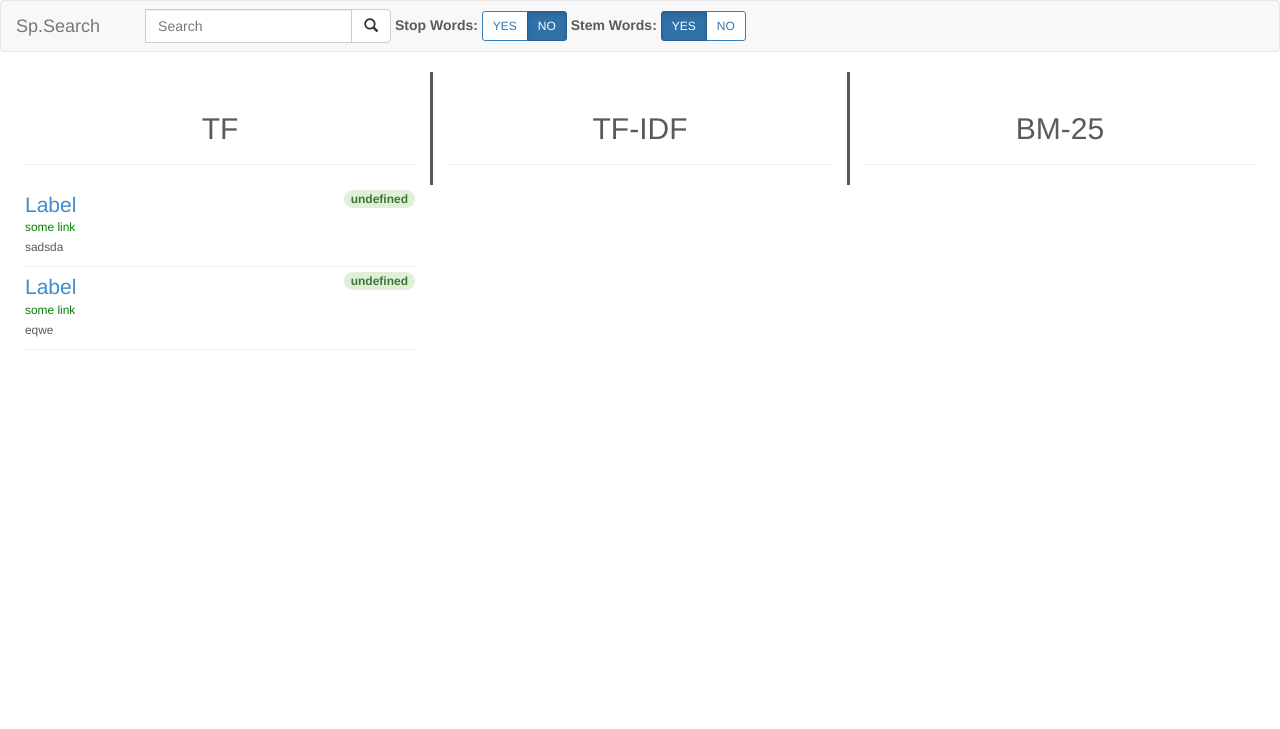
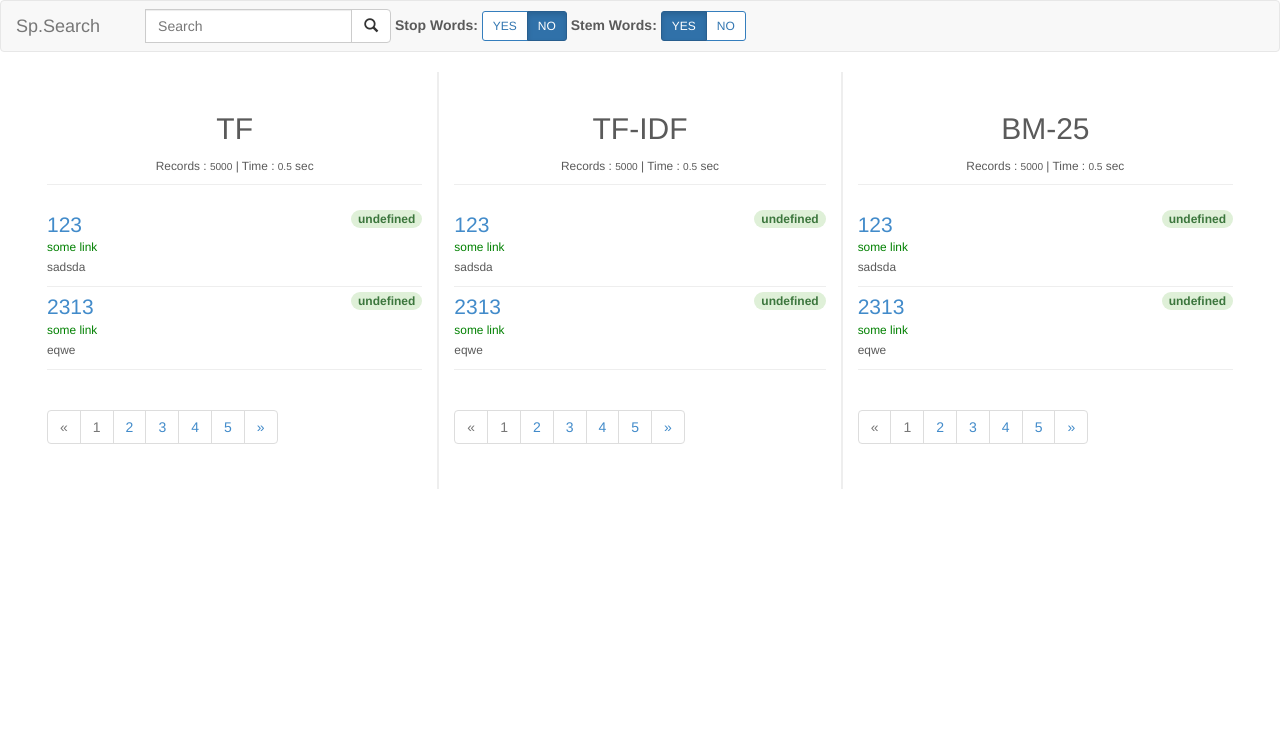
Before and after one commit to arihantsethia/Sp.Search, a Flask app: page /search in a window 1280 px wide. Shown: the top 729 px of the page. Run offline with Flask 2, Linux system fonts and the light colour scheme; parts of the project's set-up code (start-up, migrations or seed data) failed here and were passed over; some libraries are stand-ins or nearby versions.

Commit message:
UI Complete

```diff
--- a/html_utils.py
+++ b/html_utils.py
@@ -68,6 +68,7 @@ def generate_json(query_id, rank_list, query_string, scoring_method, processing_
 	result = dict()
 	result['query_id'] = str(query_id)
 	result['scoring_method'] = str(scoring_method)
+	result['start_rank'] = start_rank
 	result['time'] = str(processing_time)
-	result['number_of_result'] = str(results_length)
+	result['total_result'] = str(results_length)
 	result['rank_list'] = generate_json_rank_list(rank_list, query_string, start_rank)
--- a/server.py
+++ b/server.py
@@ -9,30 +9,26 @@ import uuid
 app = Flask(__name__)
 app.config.from_object(__name__)
 app.config.from_envvar('FLASKR_SETTINGS', silent=True)
-query_parser = None
 
 # Blueprints : Setting the blueprints for handling various routes
 app.register_blueprint(views)
 #Initaialzes the database from the database schema give in 'schema.sql'
 def init_query_parser():
-	with app.app_context():
-		root_dir = '/home/arihant/Github/Sp.Search/'
-		index_dir = root_dir + 'indices/'
-		indices = []
-		indices.append(index_dir+'indexWithoutStopWordsAndWithStemming')
-		indices.append(index_dir+'indexWithStopWordsAndWithStemming')
-		indices.append(index_dir+'indexWithoutStopWordsAndWithoutStemming')
-		indices.append(index_dir+'indexWithStopWordsAndWithoutStemming')
-		error_dir = root_dir + 'errors/'
-		errorLogFile =error_dir + 'error.log'
-		stop_words_file = root_dir+"indexer/stopWords.txt"
-		k = 2.00
-		b = 0.75
-		query_parser = queryparser.QueryParser(indices,stop_words_file, k, b)
-
-def get_query_parser():
-	return query_parser;
+	root_dir = '/home/arihant/Github/Sp.Search/'
+	index_dir = root_dir + 'indices/'
+	indices = []
+	indices.append(index_dir+'indexWithoutStopWordsAndWithStemming')
+	indices.append(index_dir+'indexWithStopWordsAndWithStemming')
+	indices.append(index_dir+'indexWithoutStopWordsAndWithoutStemming')
+	indices.append(index_dir+'indexWithStopWordsAndWithoutStemming')
+	error_dir = root_dir + 'errors/'
+	errorLogFile =error_dir + 'error.log'
+	stop_words_file = root_dir+"indexer/stopWords.txt"
+	k = 2.00
+	b = 0.75
+	query_parser = queryparser.QueryParser(indices,stop_words_file, k, b)
+	g._query_parser = query_parser
 
 if __name__ == '__main__':
-	init_query_parser()
+	#init_query_parser()
 	app.run(host='0.0.0.0',debug=True)
--- a/static/css/style.css
+++ b/static/css/style.css
@@ -29,7 +29,7 @@ html, body {
     padding: 10px;
     text-align: center;
     height:40px;
-    border: 1px solid #ccc;;
+    border: 1px solid #ccc;
     background: #fafafa;
     transition:0.2s ease-in-out;
 }
@@ -47,7 +47,7 @@ html, body {
 
 .form-box input:focus{
     outline: 0;
-    background: #eee;
+    background: #fafafa;
 }
 
 .form-box input[type="text"]{
@@ -135,7 +135,7 @@ body {
 .container-full {
   margin: 0 auto;
   padding: 0 25px;
-  width: 100%;
+  width: 95%;
 }
 /* CSS used here will be applied after bootstrap.css */
 .result-div{
@@ -150,8 +150,8 @@ padding-top:5px
 }
 
 .div-middle{
-  border-right-style: solid;
-  border-left-style: solid;
+  border-right: 2px solid #eee;
+  border-left: 2px solid #eee;
 }
 
 .scoring{
@@ -162,3 +162,84 @@ padding-top:5px
   margin-top:10px;
   margin-bottom:0px;
 }
+
+.fill {
+    min-height: 100%;
+    height: 100%;
+}
+
+/* columns of same height styles */
+.container-xs-height {
+    display:table;
+    padding-left:0px;
+    padding-right:0px;
+}
+.row-xs-height {
+    display:table-row;
+}
+.col-xs-height {
+    display:table-cell;
+    float:none;
+}
+@media (min-width: 768px) {
+    .container-sm-height {
+        display:table;
+        padding-left:0px;
+        padding-right:0px;
+    }
+    .row-sm-height {
+        display:table-row;
+    }
+    .col-sm-height {
+        display:table-cell;
+        float:none;
+    }
+}
+@media (min-width: 992px) {
+    .container-md-height {
+        display:table;
+        padding-left:0px;
+        padding-right:0px;
+    }
+    .row-md-height {
+        display:table-row;
+    }
+    .col-md-height {
+        display:table-cell;
+        float:none;
+    }
+}
+@media (min-width: 1200px) {
+    .container-lg-height {
+        display:table;
+        padding-left:0px;
+        padding-right:0px;
+    }
+    .row-lg-height {
+        display:table-row;
+    }
+    .col-lg-height {
+        display:table-cell;
+        float:none;
+    }
+}
+
+/* vertical alignment styles */
+.col-top {
+    vertical-align:top;
+}
+.col-middle {
+    vertical-align:middle;
+}
+.col-bottom {
+    vertical-align:bottom;
+}
+
+/* fix firefox responsive images */
+.img-responsive {
+    width: 100%
+}
+
+.loader{
+  vertical-align:middle;
+}
--- /dev/null
+++ b/static/js/jquery.bootpag.min.js
@@ -0,0 +1,19 @@
+/*
+
+ bootpag - jQuery plugin for dynamic pagination
+
+ Copyright (c) 2013 botmonster@7items.com
+
+ Licensed under the MIT license:
+   http://www.opensource.org/licenses/mit-license.php
+
+ Project home:
+   http://botmonster.com/jquery-bootpag/
+
+ Version:  1.0.5
+
+*/
+(function(f){f.fn.bootpag=function(n){function j(e,b){var c,d=0==a.maxVisible?1:a.maxVisible,m=1==a.maxVisible?0:1,l=Math.floor((b-1)/d)*d,g=e.find("li");a.page=b=0>b?0:b>a.total?a.total:b;g.removeClass("disabled");c=1>b-1?1:a.leaps&&b-1>=a.maxVisible?Math.floor((b-1)/d)*d:b-1;g.first().toggleClass("disabled",1===b).attr("data-lp",c).find("a").attr("href",h(c));m=1==a.maxVisible?0:1;c=b+1>a.total?a.total:a.leaps&&b+1<a.total-a.maxVisible?l+a.maxVisible+m:b+1;g.last().toggleClass("disabled",b===a.total).attr("data-lp",
+c).find("a").attr("href",h(c));d=g.filter("[data-lp="+b+"]");if(!d.not(".next,.prev").length){var j=b<=l?-a.maxVisible:0;g.not(".next,.prev").each(function(b){c=b+1+l+j;f(this).attr("data-lp",c).toggle(c<=a.total).find("a").html(c).attr("href",h(c))});d=g.filter("[data-lp="+b+"]")}d.addClass("disabled");k.data("settings",a)}function h(e){return a.href.replace(a.hrefVariable,e)}var k=this,a=f.extend({total:0,page:1,maxVisible:null,leaps:!0,href:"javascript:void(0);",hrefVariable:"{{number}}",next:"&raquo;",
+prev:"&laquo;"},k.data("settings")||{},n||{});if(0>=a.total)return this;!f.isNumeric(a.maxVisible)&&!a.maxVisible&&(a.maxVisible=a.total);k.data("settings",a);return this.each(function(){var e,b,c=f(this),d=['<ul class="pagination bootpag">'];a.prev&&d.push('<li data-lp="1" class="prev"><a href="'+h(1)+'">'+a.prev+"</a></li>");for(b=1;b<=Math.min(a.total,a.maxVisible);b++)d.push('<li data-lp="'+b+'"><a href="'+h(b)+'">'+b+"</a></li>");a.next&&(b=a.leaps&&a.total>a.maxVisible?Math.min(a.maxVisible+
+1,a.total):2,d.push('<li data-lp="'+b+'" class="next"><a href="'+h(b)+'">'+a.next+"</a></li>"));d.push("</ul>");c.find("ul.bootpag").remove();c.append(d.join(""));e=c.find("ul.bootpag");c.find("li").click(function(){var a=f(this);a.hasClass("disabled")||(a=parseInt(a.attr("data-lp"),10),j(e,a),k.trigger("page",a))});j(e,a.page)})}})(jQuery,window);
--- a/templates/header.html
+++ b/templates/header.html
@@ -39,15 +39,46 @@
 		================================================== -->
 		<!-- Placed at the end of the document so the pages load faster -->
 		<script src="{{ url_for('static', filename='js/bootstrap.min.js') }}"></script>
+		<script src="{{ url_for('static', filename='js/jquery.bootpag.min.js') }}"></script>
 		<script>
 		$('.radioBtn a').on('click', function(){
 			var sel = $(this).data('title');
 			var tog = $(this).data('toggle');
+			console.log(tog,sel);
+			localStorage.setItem(tog,sel);
 			$('#'+tog).prop('value', sel);
 
 			$('a[data-toggle="'+tog+'"]').not('[data-title="'+sel+'"]').removeClass('active').addClass('notActive');
 			$('a[data-toggle="'+tog+'"][data-title="'+sel+'"]').removeClass('notActive').addClass('active');
-      })
+		});
+		$(document).ready(function(){
+			if (localStorage.getItem("stop_words")==null) {
+				localStorage.setItem("stop_words",'N');
+			}else{
+				sel = localStorage.getItem("stop_words");
+				$('#stop_words').prop('value', sel);
+				if(sel == 'Y'){
+					$('a[data-toggle="stop_words"]').eq(0).removeClass('notActive').addClass('active');
+					$('a[data-toggle="stop_words"]').eq(1).removeClass('active').addClass('notActive');
+				}else{
+					$('a[data-toggle="stop_words"]').eq(1).removeClass('notActive').addClass('active');
+					$('a[data-toggle="stop_words"]').eq(0).removeClass('active').addClass('notActive');
+				}
+			}
+			if (localStorage.getItem("stemming")==null) {
+				localStorage.setItem("stemming",'Y');
+			} else{
+				sel = localStorage.getItem("stemming");
+				$('#stemming').prop('value', sel);
+				if(sel == 'Y'){
+					$('a[data-toggle="stemming"]').eq(0).removeClass('notActive').addClass('active');
+					$('a[data-toggle="stemming"]').eq(1).removeClass('active').addClass('notActive');
+				}else{
+					$('a[data-toggle="stemming"]').eq(1).removeClass('notActive').addClass('active');
+					$('a[data-toggle="stemming"]').eq(0).removeClass('active').addClass('notActive');
+				}
+			}
+		});
 		</script>
 	</body>
 </html>
--- a/templates/search_results.html
+++ b/templates/search_results.html
@@ -17,7 +17,7 @@
         <div class="col-sm-8 col-md-8">
             <form class="navbar-form" role="search">
                 <div class="input-group">
-                    <input type="hidden" name="stopWords" id="stopWords" value="N">
+                    <input type="hidden" name="stop_words" id="stop_words" value="N">
                     <input type="hidden" name="stemming" id="stemming" value="Y">
                     <input type="text" class="form-control" placeholder="Search" name="query">
                     <div class="input-group-btn">
@@ -28,8 +28,8 @@
                 <div class="form-group">
                     <label class="filter-col" style="margin-right:0;" for="pref-orderby">Stop Words:</label>
                     <div id="radioBtn" class="btn-group radioBtn" name="stop">
-                        <a class="btn btn-primary btn-sm notActive" data-toggle="stopWords" data-title="Y">YES</a>
-                        <a class="btn btn-primary btn-sm active" data-toggle="stopWords" data-title="N">NO</a>
+                        <a class="btn btn-primary btn-sm notActive" data-toggle="stop_words" data-title="Y">YES</a>
+                        <a class="btn btn-primary btn-sm active" data-toggle="stop_words" data-title="N">NO</a>
                     </div>
                 </div>
                 <div class="form-group">
@@ -44,48 +44,84 @@
     </div>
     <!-- /.navbar-collapse -->
 </nav>
-<div class="container-full">
-    <div class="row">
-        <div class="col-md-4">
+<div class="container-full container-xs-height">
+    <div class="row row-xs-height">
+        <div class="col-md-4 col-xs-height fill">
             <div class="page-header scoring">
                 <h2>TF</h2>
+                <small>Records : <small id="tf-records"></small> | Time : <small id="tf-time"></small> sec</small>
             </div>
-            <div id="resultstf"></div>
+            <div class="col-md-3 col-md-offset-3"><img src="static/images/wait.gif" id="tf-wait" style="display:none"/></div>
+            <div id="tf-results"></div>
+            <div id="tf-nav" class="pagination" data-method="tf"></div>
         </div>
-        <div class="col-md-4 div-middle ">
-            <div class="page-header  scoring">
+        <div class="col-md-4 div-middle col-xs-height fill">
+            <div class="page-header scoring">
                 <h2>TF-IDF</h2>
+                <small>Records : <small id="tfidf-records"></small> | Time : <small id="tfidf-time"></small> sec</small>
             </div>
-            <div id="resultstfidf"></div>
+            <div class="col-md-3 col-md-offset-3"><img src="static/images/wait.gif" id="tfidf-wait" style="display:none"/></div>
+            <div id="tfidf-results"></div>
+            <div id="tfidf-nav" class="pagination" data-method="tfidf"></div>
         </div>
-        <div class="col-md-4">
-            <div class="page-header  scoring">
+        <div class="col-md-4 col-xs-height fill">
+            <div class="page-header scoring">
                 <h2>BM-25</h2>
+                <small>Records : <small id="bm-25-records"></small> | Time : <small id="bm-25-time"></small> sec</small>
             </div>
-            <div id="resultsbm"></div>
+            <div class="col-md-3 col-md-offset-3"><img src="static/images/wait.gif" id="bm-25-wait" style="display:none"/></div>
+            <div id="bm-25-results"></div>
+            <div id="bm-25-nav" class="pagination" data-method="bm-25"></div>
         </div>
     </div>
 </div>
 
 <script type=text/javascript>
     $(document).ready(function() {
+        get_results('tf');
+        get_results('tfidf');
+        get_results('bm-25');
+        $('.pagination').on('page', function(event, num){
+            get_results($(this).data()['method'], num*10, 10);
+        });
+    });
+
+    function get_results(method, rank, num_results){
+        $('#'+method+'-wait').show();
+        $('#'+method+'-results').html("");
+        $('#'+method+'-nav').data('queryid', "");
+        $('#'+method+'-records').html('-');
+        $('#'+method+'-time').html('-');
         $.getJSON('/search_results', {
             query: getParameterByName('query'),
             stemming: getParameterByName('stemming'),
-            stopWords: getParameterByName('stopWords'),
-            scoringMethod: 'tf',
+            stopWords: getParameterByName('stop_words'),
+            scoringMethod: method,
+            start_rank: rank
         }, function(data) {
             var htmlString = "";
             for (var prop in data['results']) {
                 htmlString += '<div class="result-div"> <p class="lead">';
-                htmlString += '<a href="' + data['results'][prop]['url'] + '">Label</a>';
+                htmlString += '<a target="_blank" data-rank="'+data['results'][prop]['rank']+'" data-href="'+data['results'][prop]['url']+'" href="' + data['results'][prop]['log_url'] + '">'+data['results'][prop]['title']+'</a>';
                 htmlString += '<span class="badge alert-success pull-right">' + data['results'][prop]['score'] + '</span></p>';
                 htmlString += '<div class="div-link"><small class="link" >' + 'some link' + '</small>';
-                htmlString += '</div><small>' + data['results'][prop]['content'] + '</small></div><hr class="results-bottom">';
+                htmlString += '</div><small>' + data['results'][prop]['snippet'] + '</small></div><hr class="results-bottom">';
             }
-            $("#resultstf").html(htmlString);
+            $('#'+method+'-results').html(htmlString);
+            $('#'+method+'-nav').data('queryid', data['query_id']);
+            $('#'+method+'-records').html(data['total_results']);
+            $('#'+method+'-time').html(data['time']);
+            numberOfPages = data['total_results']/10;
+            activePage = Math.max(data['start_rank']/10,1);
+            $('#'+method+'-nav').bootpag({
+               total: numberOfPages,
+               page: activePage,
+               maxVisible: 5
+            });
+            $('#'+method+'-wait').hide();
         });
-    });
+    }
+
 
     function getParameterByName(name) {
         name = name.replace(/[\[]/, "\\[").replace(/[\]]/, "\\]");
--- a/views.py
+++ b/views.py
@@ -8,6 +8,23 @@ import cache
 
 #Defining the Blueprint for views.py
 views = Blueprint('views',__name__)
+
+def get_query_parser():
+	root_dir = '/home/arihant/Github/Sp.Search/'
+	index_dir = root_dir + 'indices/'
+	indices = []
+	indices.append(index_dir+'indexWithoutStopWordsAndWithStemming')
+	indices.append(index_dir+'indexWithStopWordsAndWithStemming')
+	indices.append(index_dir+'indexWithoutStopWordsAndWithoutStemming')
+	indices.append(index_dir+'indexWithStopWordsAndWithoutStemming')
+	error_dir = root_dir + 'errors/'
+	errorLogFile =error_dir + 'error.log'
+	stop_words_file = root_dir+"indexer/stopWords.txt"
+	k = 2.00
+	b = 0.75
+	query_parser = queryparser.QueryParser(indices,stop_words_file, k, b)
+	g._query_parser = query_parser
+	return query_parser
 
 @views.route('/')
 def index():
@@ -22,10 +39,11 @@ def search():
 
 @views.route('/search_results',)
 def search_results():
+	#query_parser = flask.g.get('user', get_query_parser())
 	query_string = request.args.get('query', '')
 	stemming = True if request.args.get('stemming','Y') == 'Y' else False
-	stopWords = True if request.args.get('stopWords','N') == 'Y' else False
-	scoring_method = request.args.get('scoringMethod','tf')
+	stopWords = True if request.args.get('stop_words','N') == 'Y' else False
+	scoring_method = request.args.get('scoring_method','tf')
 	start_rank = request.args.get('start_rank',0)
 	num_results = request.args.get('num_results',10)
 	query_id = request.args.get('query_id',None)
@@ -42,21 +60,25 @@ def search_results():
 		stats = cached.get_cached_stats(query_id)
 		results_length = stats['results_length']
 		processing_time = stats['processing_time']
-	results = generate_json(query_id, rank_list, query_string, scoring_method, processing_time, results_length, start_rank)	'''
+	results = generate_json(query_id, rank_list, query_string, scoring_method, processing_time, results_length, start_rank)'''
 	data = {}
 	data['scoringMethod']=scoring_method
+	data['time'] = 0.5
+	data['total_results']=5000
+	data['start_rank']= start_rank
 	data['results']=[{},{}]
-
+	data['results'][0]['log_url']='sadsad'
 	data['results'][0]['url']='sadsad'
 	data['results'][0]['title']=123
 	data['results'][0]['rank']=1
-	data['results'][0]['content']="sadsda"
+	data['results'][0]['snippet']="sadsda"
 	# data['results'][1]={}
+	data['results'][0]['log_url']='sadsad'
 	data['results'][1]['url']='sadad'
 	data['results'][1]['title']=2313
 	data['results'][1]['rank']=2
-	data['results'][1]['content']="eqwe"
-	data['query_id']=str(query_id)
+	data['results'][1]['snippet']="eqwe"
+	data['query_id']="str(query_id)"
 	return json.dumps(data)
 
 @views.route('/about')
```
Also changed, not shown: templates/index.html (+10 -10 lines), static/images/wait.gif (added). Lines whose indentation alone changed are shown as unchanged.
